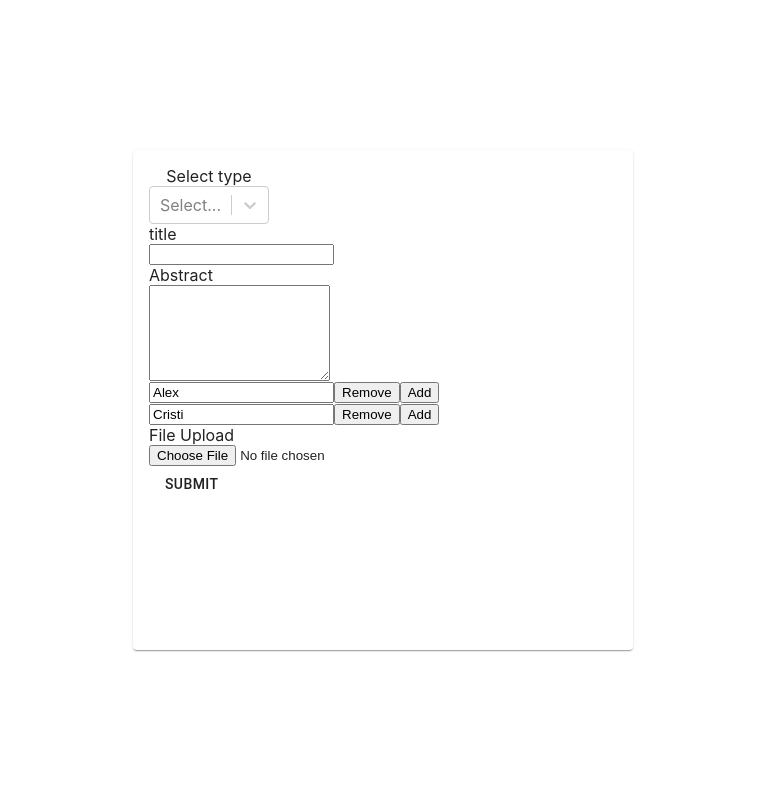
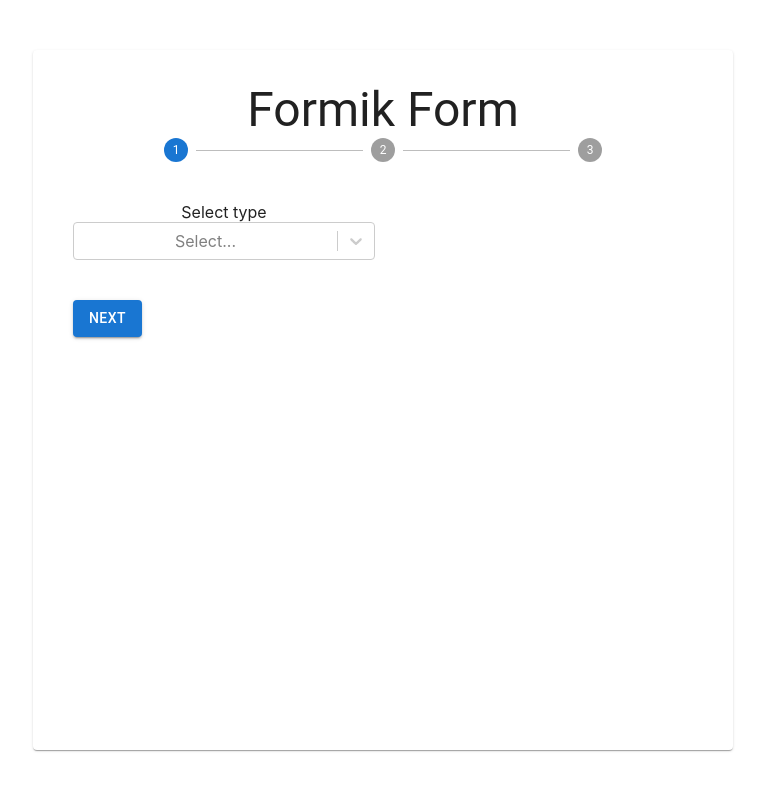
Before and after one commit to alexmarcus22/Eprints, a React (Create React App) app: page / in a window 1280 px wide. Shown: the top 790 px of the page, without its empty margins (257-1022 px from the left). Built offline with nearby package versions, Linux system fonts and the light colour scheme.

Commit message:
added multi-form as stepper

```diff
--- a/src/App.js
+++ b/src/App.js
@@ -2,6 +2,8 @@ import './App.css';
 import Form from './components/Form';
 import { Container } from '@mui/material';
 import Grid from '@mui/material/Grid';
+import { FormStepper } from './components/FormStepper';
+
 
 function App() {
   return (
--- a/src/components/Form.js
+++ b/src/components/Form.js
@@ -5,11 +5,8 @@ import Textarea from "./Textarea";
 import SelectComp from './Select';
 import Input from './Input';
 import FileUpload from "./File";
-
-const validationSchema = object({
-  select: string().ensure().required("Select is required!"),
-  title: string().ensure().required("Title is required!")
-});
+import { FormStepper } from "./FormStepper";
+import Grid from '@mui/material/Grid';
 
 const options = [
   { value: "article", label: "Article" },
@@ -19,8 +16,11 @@ const options = [
 
 const FormComponent = () => {
   return (
-    <Card sx={{ minWidth: 500, minHeight: 500 }}>
-      <CardContent>
+    <Card sx={{ minWidth: 700, minHeight: 700 }}>
+      <CardContent sx={{ paddingY: 4, paddingX: 5 }}>
+        <Typography variant="h3" align="center" component="h2">
+          Formik Form
+        </Typography>
         <Formik
           initialValues={{
             select: 'article',
@@ -38,19 +38,29 @@ const FormComponent = () => {
           {(formikProps) => {
             const { values } = formikProps;
             return (
-              <Form style={{ 'display': 'flex', 'flexDirection': 'column', alignItems: 'start' }}>
+              <FormStepper>
+                <Grid container spacing={2}>
+                  <Grid item md={6}>
                     <SelectComp options={options} name="select" label="Select type" id="Type" />
+                  </Grid>
+                </Grid>
+                <Grid container spacing={2}>
+                  <Grid item md={6}>
                     <Input
                       name="title"
                       label="title"
                       id="title"
                     />
+                  </Grid>
+                  <Grid item md={6}>
                     <Textarea
                       label="Abstract"
                       name="abstract"
                       rows="6"
                       placeholder=""
                     />
+                  </Grid>
+                  <Grid item md={6}>
                     <FieldArray
                       name="authors"
                       render={helper => (
@@ -73,9 +83,17 @@ const FormComponent = () => {
                         </div>
                       )}
                     />
+                  </Grid>
+                </Grid>
+                <Grid container spacing={2}>
+                  <Grid item md={6}>
                     <FileUpload type='file' name='file' label="File Upload" />
+                  </Grid>
+                  <Grid item md={6}>
                     <Button type="submit" variant='secondary'>Submit</Button>
-              </Form>
+                  </Grid>
+                </Grid>
+              </FormStepper>
             )
           }}
         </Formik>
--- /dev/null
+++ b/src/components/FormStepper.js
@@ -0,0 +1,39 @@
+import { Children, cloneElement, useState } from "react";
+import { Form } from "formik";
+import { Button, Stack, Step, StepLabel, Stepper } from "@mui/material";
+
+export const FormStepper = ({ children }) => {
+  const stepsArray = Children.toArray(children);
+  const [step, setStep] = useState(0);
+  const currentStep = stepsArray[step];
+
+  return (
+    <Form style={{ 'display': 'flex', 'flexDirection': 'column' }}>
+      <Stepper alternativeLabel activeStep={step} sx={{ marginBottom: 5 }}>
+        {children.map((child, index) => (
+          <Step key={index} completed={step > index}>
+            <StepLabel>{child.props.label}</StepLabel>
+          </Step>
+        ))}
+      </Stepper>
+      {currentStep}
+      <Stack direction="row" spacing={2} sx={{ marginTop: 5 }}>
+        {step > 0 ? (<Button variant="contained" onClick={() => {
+          setStep(step - 1);
+        }}>
+          Back
+        </Button>
+        ) : null}
+        {step < stepsArray.length - 1 ? (<Button variant="contained" onClick={() => {
+          setStep(step + 1);
+        }}>
+          Next
+        </Button>) : (
+          <Button variant="contained" type="submit">
+            Submit
+          </Button>
+        )}
+      </Stack>
+    </Form >
+  );
+};
--- a/src/components/Select.js
+++ b/src/components/Select.js
@@ -9,11 +9,10 @@ const SelectComp = ({
 }) => {
 
   const [field, meta, helpers] = useField(props);
-  const { touched, error, value } = meta;
   const { setValue } = helpers;
 
   return (
-    <div>
+    <>
       <label htmlFor={props.id || props.name}>{label}</label>
       <Select
         options={options}
@@ -22,7 +21,7 @@ const SelectComp = ({
         instanceId={props.id}
         menuPosition="fixed"
       />
-    </div>
+    </>
   )
 }
 
```
Also changed, not shown: src/components/Stepper.js (deleted, +0 -21 lines). Lines whose indentation alone changed are shown as unchanged.
